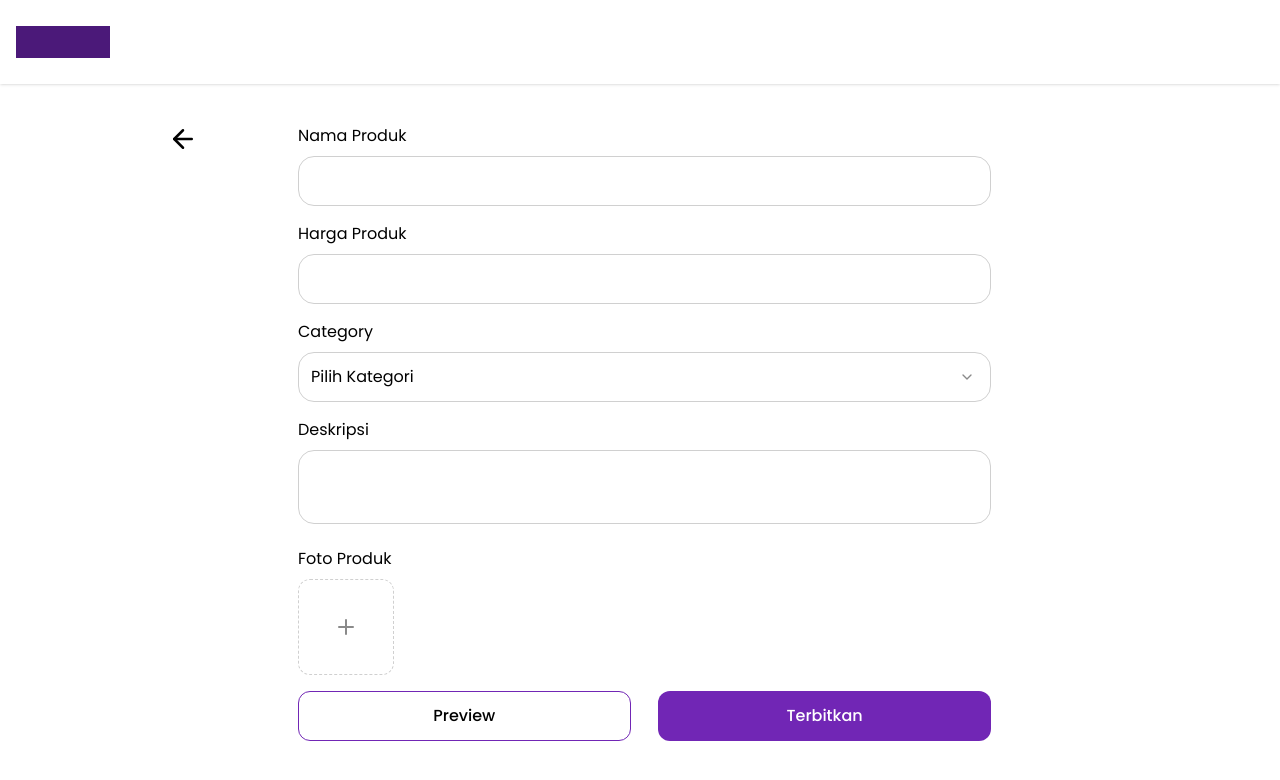
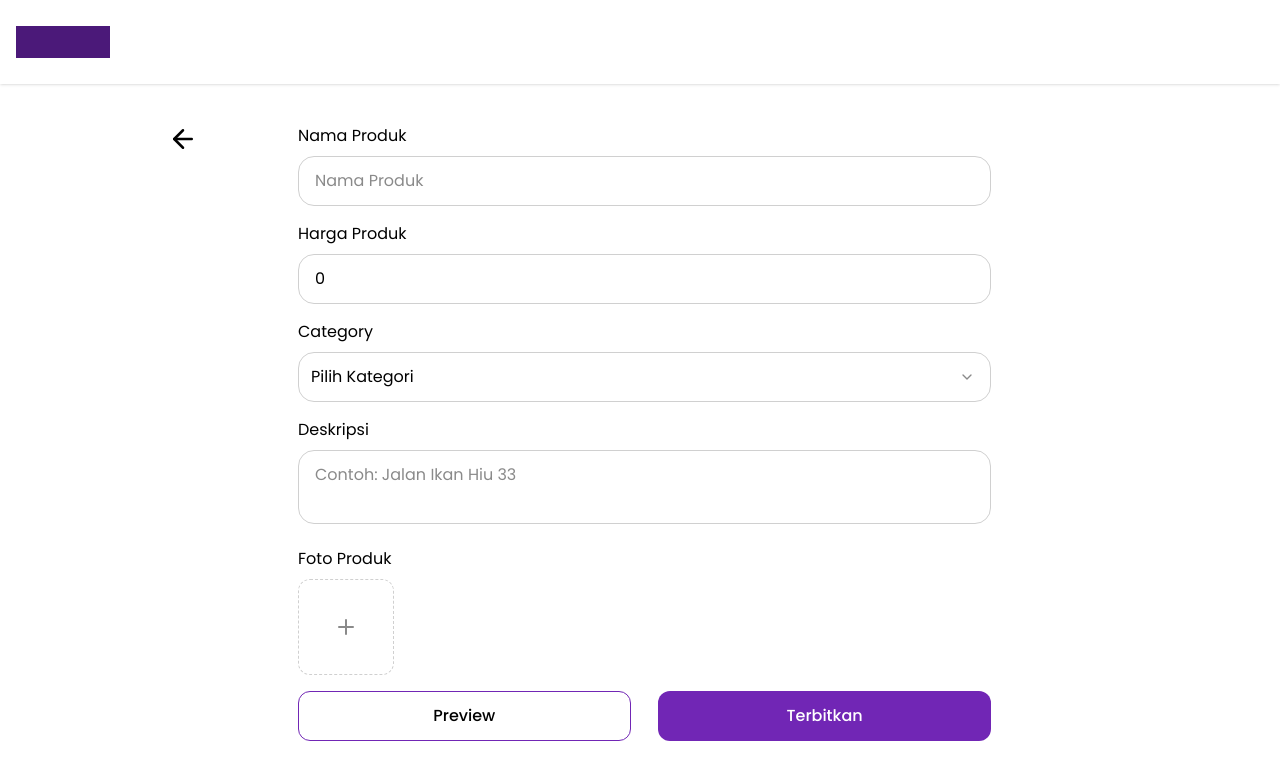
Before and after one commit to naufalkharits/SH-FE, a React (Create React App) app: page /manage-product/edit/1 in a window 1280 px wide. Shown: the top 780 px of the page. Built offline with nearby package versions, Linux system fonts and the light colour scheme; no server answers.

Commit message:
Fix EditProduct

```diff
--- a/src/pages/EditProduct.jsx
+++ b/src/pages/EditProduct.jsx
@@ -31,7 +31,7 @@ const EditProduct = () => {
         }
     };
 
-    const onFormChange = (e) => {
+    const onChange = (e) => {
         setFormValue({
             ...formValue,
             [e.target.name]: e.target.value,
@@ -46,22 +46,30 @@ const EditProduct = () => {
         formData.set("category", formValue.category);
         formData.set("description", formValue.description);
 
-        dispatch(updateProduct(productId, formData));
+        dispatch(updateProduct({ productId, formData }));
 
         // navigate("/manage-product");
     };
-
-    console.log(formValue);
 
     useEffect(() => {
         setFormData(new FormData());
         dispatch(fetchProductById(productId));
     }, [productId, dispatch]);
 
+    useEffect(() => {
+        product &&
+            setFormValue({
+                name: product.name,
+                price: product.price,
+                category: product.category,
+                description: product.description,
+            });
+    }, [product]);
+
     return (
         <div
             className="mx-auto mt-4 flex w-full justify-between sm:mt-10 md:w-full lg:w-[1024px]"
-            key={product?.id}
+            // key={formValue.id}
         >
             <div className="hidden sm:ml-10 sm:mr-10 sm:block lg:mr-20">
                 <FiArrowLeft
@@ -77,9 +85,10 @@ const EditProduct = () => {
                     <input
                         className="w-full rounded-2xl border border-neutral-02 py-3 px-4 placeholder:text-neutral-03 focus:outline-none"
                         type="text"
-                        placeholder={product?.name}
+                        placeholder="Nama Produk"
                         name="name"
-                        onChange={onFormChange}
+                        value={formValue.name}
+                        onChange={onChange}
                     />
                 </div>
                 <div className="space-y-2">
@@ -87,9 +96,10 @@ const EditProduct = () => {
                     <input
                         className="w-full rounded-2xl border border-neutral-02 py-3 px-4 placeholder:text-neutral-03 focus:outline-none"
                         type="number"
-                        placeholder={product?.price}
+                        placeholder="Rp 0,00"
                         name="price"
-                        onChange={onFormChange}
+                        value={formValue.price}
+                        onChange={onChange}
                     />
                 </div>
                 <div className="space-y-2">
@@ -101,7 +111,8 @@ const EditProduct = () => {
                         <select
                             className=" w-full appearance-none rounded-2xl border border-neutral-02 bg-neutral-01 py-3 pr-10 pl-3 focus:outline-none"
                             name="category"
-                            onChange={onFormChange}
+                            value={formValue.category}
+                            onChange={onChange}
                         >
                             <option value="">Pilih Kategori</option>
                             <option value="Automotive">Automotive</option>
@@ -115,11 +126,12 @@ const EditProduct = () => {
                 <div className="space-y-2">
                     <label className="block">Deskripsi</label>
                     <textarea
-                        name="description"
                         rows="2"
                         className="w-full resize-none rounded-2xl border border-neutral-02 bg-neutral-01 py-3 px-4 placeholder:text-neutral-03 focus:outline-none"
-                        placeholder={product?.description}
-                        onChange={onFormChange}
+                        placeholder="Contoh: Jalan Ikan Hiu 33"
+                        name="description"
+                        value={formValue.description}
+                        onChange={onChange}
                     />
                 </div>
                 <div className="space-y-2">
--- a/src/redux/productsSlice.js
+++ b/src/redux/productsSlice.js
@@ -33,7 +33,7 @@ export const insertProduct = createAsyncThunk(
 
 export const updateProduct = createAsyncThunk(
     "products/updateProduct",
-    async (productId, formData) => {
+    async ({ productId, formData }) => {
         const respone = await server.put(`/product/${productId}`, formData);
         return respone.data;
     }
```
